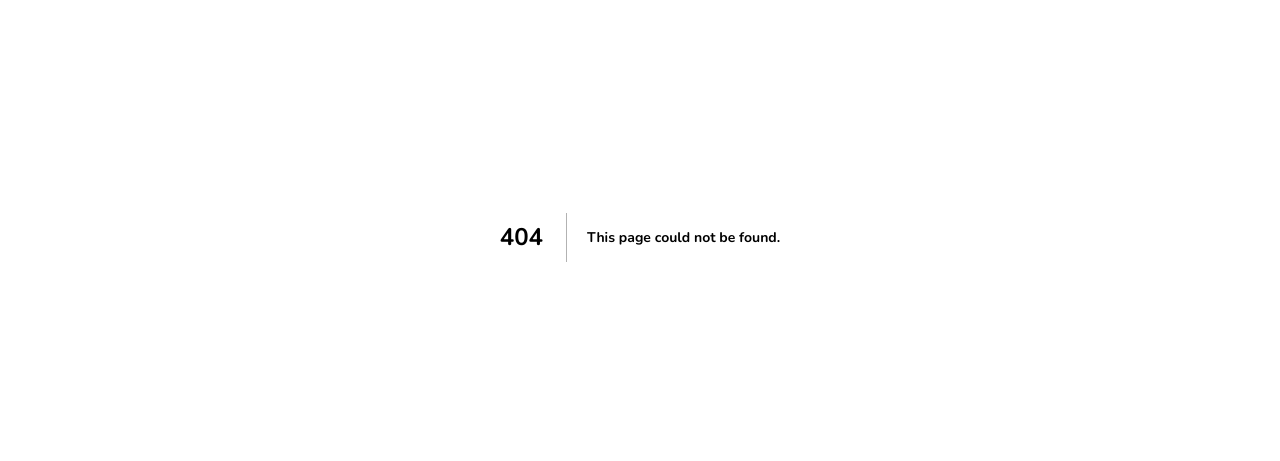
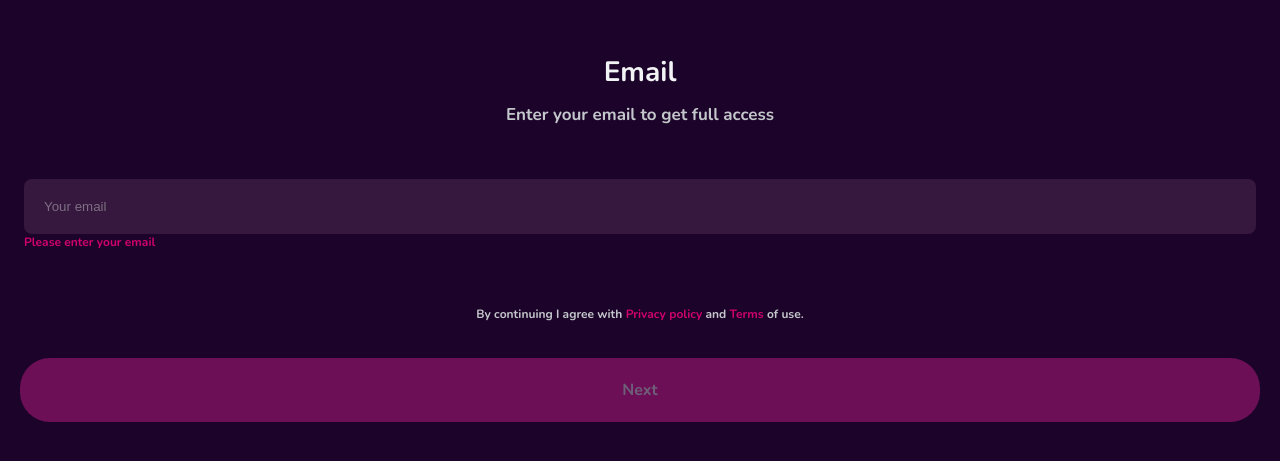
Before and after one commit to kbattya/quiz, a Next.js app: page /email in a window 1280 px wide. Before the commit this address had no page. Shown: the part 163-624 px from the top of the page. Built offline with nearby package versions, Linux system fonts and the light colour scheme.

Commit message:
added styled text input

```diff
--- a/package.json
+++ b/package.json
@@ -9,12 +9,15 @@
     "lint": "next lint"
   },
   "dependencies": {
+    "email-validator": "^2.0.4",
     "next": "14.2.4",
     "react": "^18",
     "react-dom": "^18",
     "styled-components": "^6.1.11"
   },
   "devDependencies": {
+    "@types/node": "20.14.10",
+    "@types/react": "18.3.3",
     "eslint": "^8",
     "eslint-config-next": "14.2.4"
   }
--- a/src/app/client/styled-components/bubble-select/BubbleSelect.jsx
+++ b/src/app/client/styled-components/bubble-select/BubbleSelect.jsx
@@ -14,7 +14,8 @@ const StyledSelect = styled.div.attrs(props => ({
 	justify-content: center;
 	align-items: center;
 	width: 100%;
-	max-width: 400px
+	max-width: 400px;
+	gap: 12px
 `;
 
 const StyledButton = styled.button.attrs(props => ({
@@ -37,6 +38,7 @@ const StyledButton = styled.button.attrs(props => ({
 	justify-content: center;
 	align-items: center;
 	gap: 6px;
+	margin: 2px auto;
 `;
 
 function getNestedValue(obj, path) {
--- a/src/app/client/styled-components/progress-bars/CircularProgress.jsx
+++ b/src/app/client/styled-components/progress-bars/CircularProgress.jsx
@@ -30,7 +30,7 @@ const Container = styled.div.attrs(props => ({
 }))`
   display: flex;
   width: 420px;
-  padding: 50px 0;
+  padding-bottom: 30px;
   border-radius: 12px;
   row-gap: 30px;
   flex-direction: column;
@@ -47,7 +47,7 @@ const ProgressValue = styled.div.attrs(props => ({
 
 const CircularProgress = ({ loadingProgress }) => {
   return (
-		<div className='loading_page'>
+		<div className="page_container">
 			<Container>
           <StyledProgress $progress={loadingProgress}>
             <ProgressValue >{loadingProgress}%</ProgressValue>
--- /dev/null
+++ b/src/app/client/styled-components/text-input/TextInput.jsx
@@ -0,0 +1,68 @@
+'use client'
+
+import React from "react";
+import styled from "styled-components";
+
+const StyledTextInput = styled.input.attrs(props => ({
+	$primaryColor: props.$primaryColor || '#FFFFFF',
+	$primaryBackgroundColor: props.$primaryBackgroundColor || '#36173D',
+	$placeholderColor: props.$placeholderColor || '#C4C8CC80',
+	$borderColor: props.$borderColor || 'none',
+
+	$activeBackgroundColor: props.$activeBackgroundColor || '#492752',
+	$activeBorderColor:  props.$activeBorderColor || '#D0006E',
+}))`
+  background-color: ${props => props.$primaryBackgroundColor};
+	color: ${props => props.$primaryColor};
+	border: ${props => props.$borderColor};
+	padding: 20px;
+	outline: none;
+	border-radius: 8px;
+	min-width: 100%;
+	max-width: 450px;
+
+	&:active, &:focus {
+		border: 1px solid ${props => props.$activeBorderColor};
+		border-radius: 8px;
+	}
+
+	&::placeholder {
+		color: ${props => props.$placeholderColor};
+		opacity: 1; /* Firefox */
+	}
+`;
+
+const StyledHelperText = styled.p.attrs(props => ({
+	$primaryColor: props.$primaryColor || '#D0006E',
+}))`
+	color: ${props => props.$primaryColor};
+	font-size: 12px;
+`;
+
+const InputWrapper = styled.div.attrs(props => ({
+	$padding: props.$padding || '40px 4px',
+}))`
+	padding: ${props => props.$padding};
+	display: flex;
+	flex-direction: column;
+	align-items: flex-start;
+	width: 100%;
+`;
+
+
+export default function TextInput ({value, setValue, placeholder, isHelperActive, helperText}) {
+	return (
+		<InputWrapper>
+			<StyledTextInput
+				placeholder={placeholder}
+				onChange={(e) => setValue(e.target.value)}
+				defaultValue={value}
+			/>
+			{isHelperActive &&
+				<StyledHelperText>
+					{helperText}
+				</StyledHelperText>
+			}
+		</InputWrapper>
+	)
+}
--- a/src/app/client/styled-components/typography/Description.jsx
+++ b/src/app/client/styled-components/typography/Description.jsx
@@ -3,18 +3,19 @@ import styled from 'styled-components';
 
 const StyledDescription = styled.p.attrs(props => ({
 	$pimaryColor: props.$pimaryColor || '#C4C8CC',
+	$size: props.$size || '17px',
 }))`
   color: ${props => props.$pimaryColor};
 	font-family: Nunito Sans;
-	font-size: 17px;
+	font-size: ${props => props.$size};
 	font-weight: 400;
 	line-height: 24px;
 	font-family: inherit;
 	text-align: center;
 `;
 
-const Description = ({ children }) => {
-  return <StyledDescription>{children}</StyledDescription>
+const Description = ({ children, size }) => {
+  return <StyledDescription $size={size}>{children}</StyledDescription>
 };
 
 export default Description;
--- /dev/null
+++ b/src/app/email/page.jsx
@@ -0,0 +1,74 @@
+'use client'
+
+import React, { useEffect, useState } from "react";
+import Title from "../client/styled-components/typography/Title";
+import Description from "../client/styled-components/typography/Description";
+import Link from "next/link";
+import * as EmailValidator from 'email-validator';
+import PrimaryButton from "../client/styled-components/buttons/PrimaryButton";
+import TextInput from "../client/styled-components/text-input/TextInput";
+
+export default function EmailClient ({question, length}) {
+	// const router = useRouter()
+	// const [result, setResult] = useState([])
+	// const [selectedLanguage, setSelectedLanguage] = useState()
+	const [email, setEmail] = useState('')
+	const [isEmailValid, setIsEmailValid] = useState(true)
+
+	useEffect(() => {
+		setIsEmailValid(EmailValidator.validate(email))
+	}, [email])
+
+	useEffect(() => {
+		// let res = localStorage.getItem("quiz_results")
+		// if (res !== null) {
+		// 	setResult(JSON.parse(res))
+		// }
+
+		// if (localStorage.getItem("quiz_selected_lang")) {
+		// 	let lang = JSON.parse(localStorage.getItem("quiz_selected_lang")).toLocaleLowerCase()
+
+		// 	switch (lang) {
+		// 		case "german": setSelectedLanguage('de'); return
+		// 		case "french": setSelectedLanguage('fr'); return
+		// 		case "english": setSelectedLanguage('en'); return
+		// 		case "spanish": setSelectedLanguage('es'); return
+		// 	}
+		// } else {
+		// 	setSelectedLanguage('en')
+		// }
+
+	}, [])
+
+
+	return (
+		<div className="page_container">
+			<Title>Email</Title>
+			<Description>Enter your email to get full access</Description>
+
+			<TextInput
+				value={email}
+				setValue={setEmail}
+				placeholder="Your email"
+				isHelperActive={!isEmailValid}
+				helperText={`Please enter ${email.trim().length === 0 ? 'your' : 'valid'} email`}
+			/>
+
+			<Description size="12px">
+				By continuing I agree with
+				<Link href="" style={{color: "#D0006E"}}> Privacy policy</Link> and
+				<Link href="" style={{color: "#D0006E"}}> Terms</Link> of use.
+			</Description>
+
+
+			<PrimaryButton
+				disabled={email.trim().length === 0 || !isEmailValid}
+				onHandleClick={() => {
+				}}
+			>
+				Next
+			</PrimaryButton>
+
+		</div>
+	)
+}
--- a/src/app/globals.css
+++ b/src/app/globals.css
@@ -22,6 +22,10 @@ a {
   text-decoration: none;
 }
 
+input {
+  box-shadow: none;
+}
+
 button, input[type="submit"], input[type="reset"] {
 	background: none;
 	color: inherit;
@@ -34,14 +38,13 @@ button, input[type="submit"], input[type="reset"] {
 
 body {
 	background-color: rgb(28, 3, 41);
-	min-height: 100vh;
 }
 
 ul {
 	display: flex;
 	flex-direction: column;
 }
-
+/*
 .loading_page {
 	min-height: 85vh;
 	width: 100vw;
@@ -49,4 +52,15 @@ ul {
 	align-items: center;
 	justify-content: center;
 	flex-direction: column;
+} */
+
+.page_container {
+	min-height: 100vh;
+	width: 100vw;
+	display: flex;
+	flex-direction: column;
+	justify-content: center;
+	align-items: center;
+	padding: 20px;
+	gap: 12px;
 }
```
Also changed, not shown: src/app/client/quiz.jsx (+29 -25 lines), tsconfig.json (added, +34 -0 lines), 1 other file (tests, documents, lock files or other folders).
